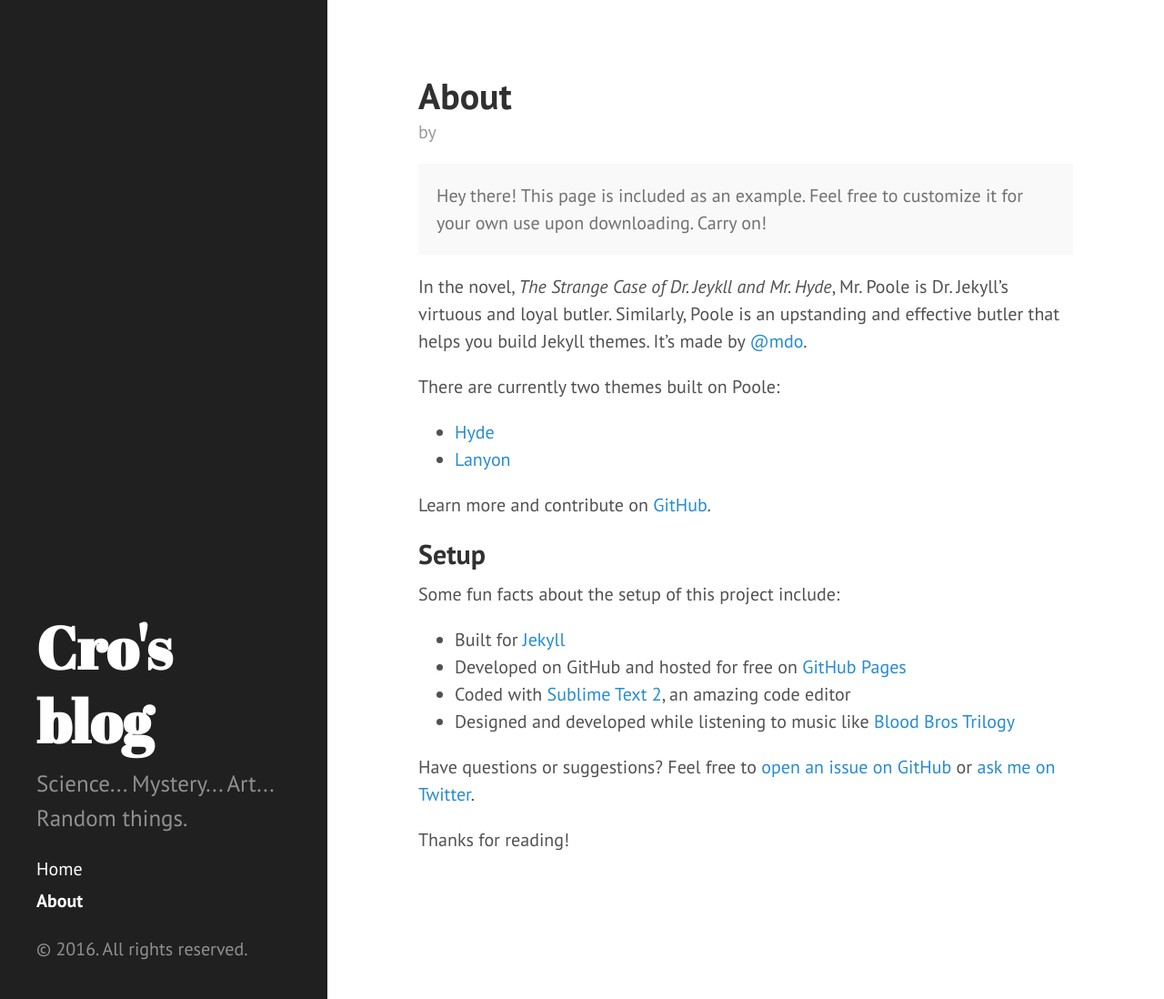
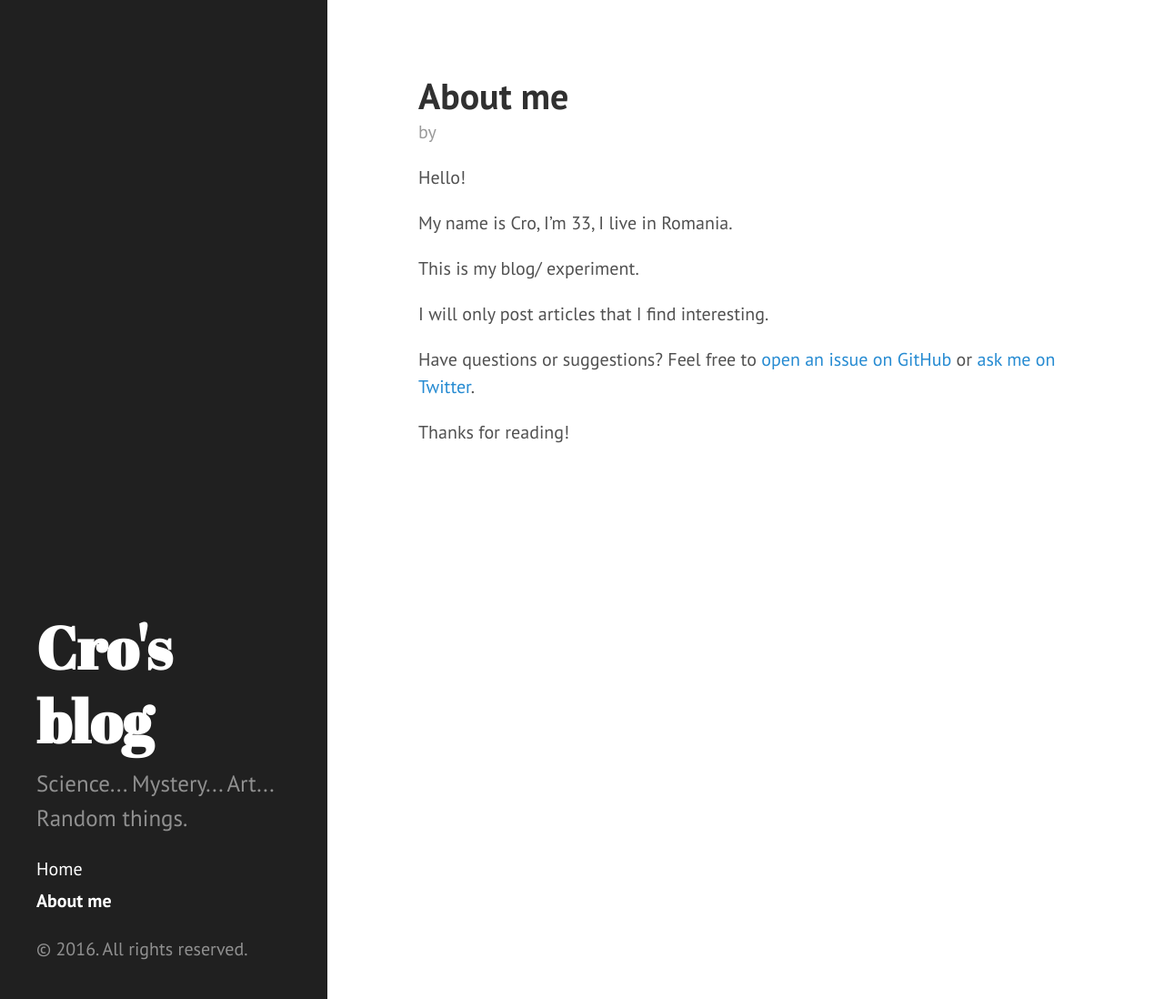
Before and after one commit to CrConstantin/blog, a Jekyll site: the page built from about.md, in a window 1280 px wide and 1098 px high. Shown: the whole window at 91% size. Built offline with Jekyll 4.4.1, drawn with Linux system fonts in a browser that asks for light colours.

Commit message:
Updated about.me.

```diff
--- a/about.md
+++ b/about.md
@@ -1,30 +1,16 @@
 ---
 layout: page
-title: About
+title: About me
 ---
 
-<p class="message">
-  Hey there! This page is included as an example. Feel free to customize it for your own use upon downloading. Carry on!
-</p>
+Hello!
 
-In the novel, *The Strange Case of Dr. Jeykll and Mr. Hyde*, Mr. Poole is Dr. Jekyll's virtuous and loyal butler. Similarly, Poole is an upstanding and effective butler that helps you build Jekyll themes. It's made by [@mdo](https://twitter.com/mdo).
+My name is Cro, I'm 33, I live in Romania.
 
-There are currently two themes built on Poole:
+This is my blog/ experiment.
 
-* [Hyde](http://hyde.getpoole.com)
-* [Lanyon](http://lanyon.getpoole.com)
+I will only post articles that I find interesting.
 
-Learn more and contribute on [GitHub](https://github.com/poole).
-
-## Setup
-
-Some fun facts about the setup of this project include:
-
-* Built for [Jekyll](http://jekyllrb.com)
-* Developed on GitHub and hosted for free on [GitHub Pages](https://pages.github.com)
-* Coded with [Sublime Text 2](http://sublimetext.com), an amazing code editor
-* Designed and developed while listening to music like [Blood Bros Trilogy](https://soundcloud.com/maddecent/sets/blood-bros-series)
-
-Have questions or suggestions? Feel free to [open an issue on GitHub](https://github.com/poole/issues/new) or [ask me on Twitter](https://twitter.com/mdo).
+Have questions or suggestions? Feel free to [open an issue on GitHub](https://github.com/croqaz/croqaz.github.io/issues) or [ask me on Twitter](https://twitter.com/croqaz).
 
 Thanks for reading!
```
